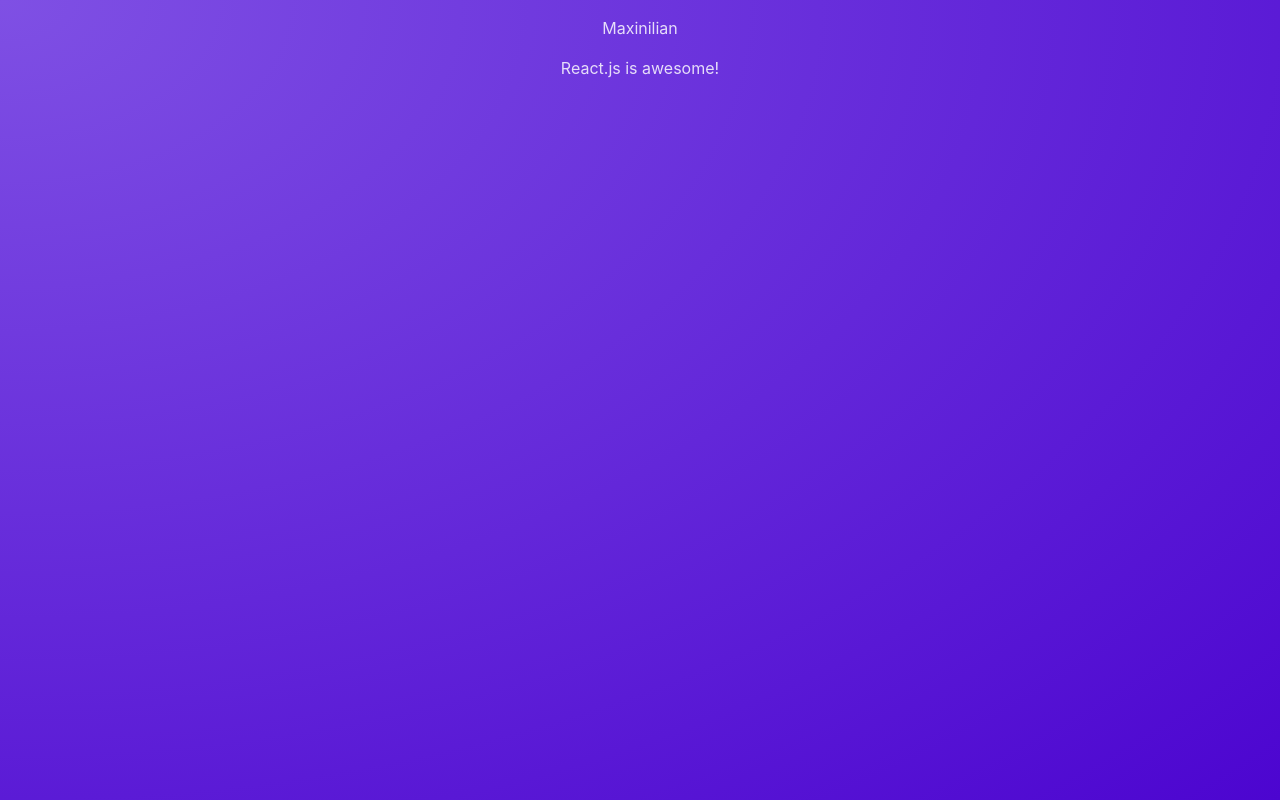
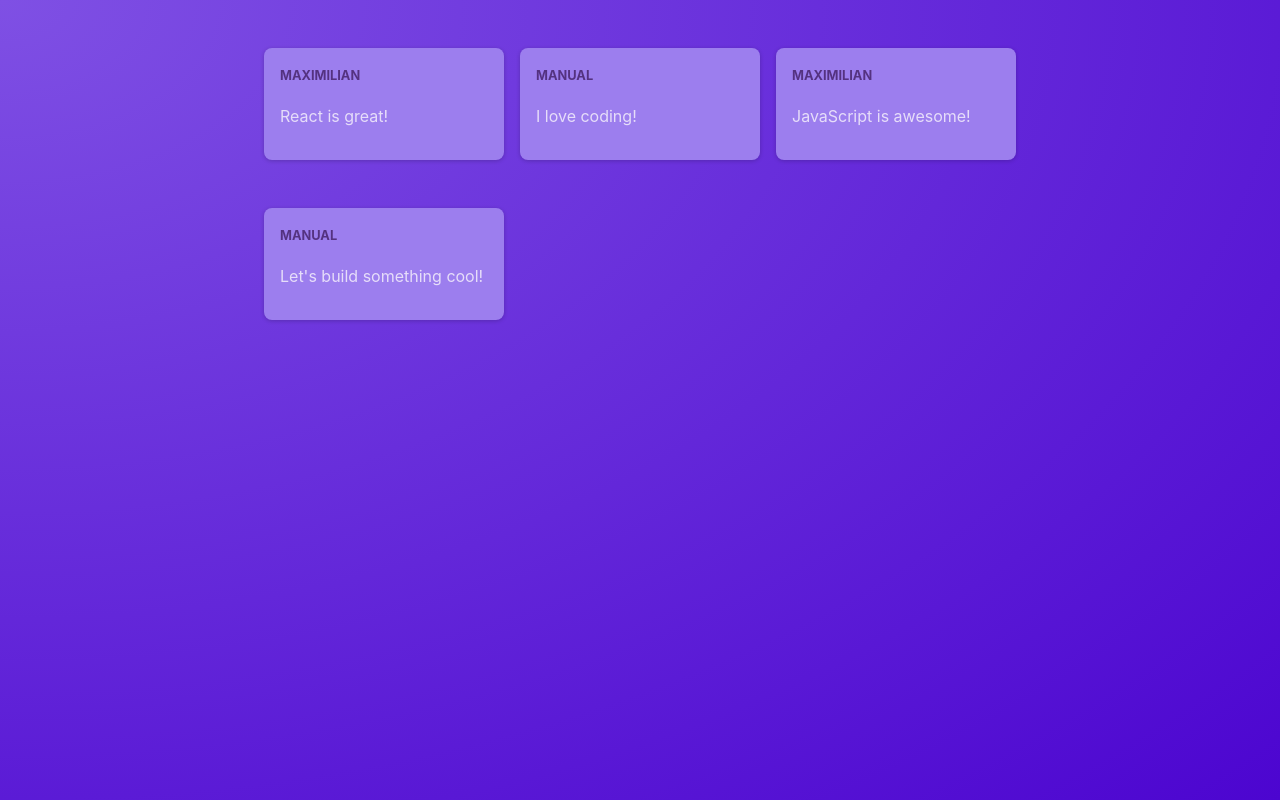
Before and after one commit to senli-rrc/starting-project, a React (Vite) app: page / in a window 1280 px wide. Built offline with nearby package versions, Linux system fonts and the light colour scheme.

Commit message:
[update]finish PostsList

```diff
--- a/src/App.jsx
+++ b/src/App.jsx
@@ -1,7 +1,11 @@
-import Post from "./components/Post";
+import PostsList from "./components/PostsList";
 
 function App() {
-  return <Post />;
+  return (
+    <main>
+      <PostsList />
+    </main>
+  );
 }
 
 export default App;
--- a/src/components/Post.jsx
+++ b/src/components/Post.jsx
@@ -1,9 +1,11 @@
-function Post() {
+import classes from './Post.module.css';
+
+function Post(props) {
   return (
-    <div>
-      <p>Maxinilian</p>
-      <p>React.js is awesome!</p>
-    </div>
+    <li className={classes.post}>
+      <p className={classes.author}>{props.author}</p>
+      <p className={classes.body}>{props.body}</p>
+    </li>
   );
 }
 
--- /dev/null
+++ b/src/components/Post.module.css
@@ -0,0 +1,35 @@
+.post {
+  margin: 1rem 0;
+  padding: 1rem;
+  background-color: #9c7eee;
+  border-radius: 8px;
+  box-shadow: 0 1px 4px rgba(0, 0, 0, 0.2);
+  animation: animate-in 1s ease-out forwards;
+}
+
+.author {
+  font-size: 0.8rem;
+  font-weight: bold;
+  color: #543280;
+  margin: 0;
+  text-transform: uppercase;
+}
+
+.text {
+  white-space: pre-wrap;
+  font-size: 1.25rem;
+  margin: 0.25rem 0 0 0;
+  color: #593884;
+  font-style: italic;
+}
+
+@keyframes animate-in {
+  from {
+    opacity: 0;
+    transform: translateY(1rem);
+  }
+  to {
+    opacity: 1;
+    transform: translateY(0);
+  }
+}
--- /dev/null
+++ b/src/components/PostsList.jsx
@@ -0,0 +1,15 @@
+import Post from "./Post";
+import classes from './PostsList.module.css';
+
+function PostsList() {
+  return (
+    <ul className={classes.posts}>
+      <Post author="Maximilian" body="React is great!" />
+      <Post author="Manual" body="I love coding!" />
+      <Post author="Maximilian" body="JavaScript is awesome!" />
+      <Post author="Manual" body="Let's build something cool!" />
+    </ul>
+  );
+}
+
+export default PostsList;
--- /dev/null
+++ b/src/components/PostsList.module.css
@@ -0,0 +1,10 @@
+.posts {
+  list-style: none;
+  max-width: 50rem;
+  margin: 1rem auto;
+  padding: 1rem 0;
+  display: grid;
+  gap: 1rem;
+  grid-template-columns: repeat(3, 30%);
+  justify-content: center;
+}
--- a/src/index.css
+++ b/src/index.css
@@ -18,6 +18,5 @@
 
 body {
   margin: 0;
-  text-align: center;
   color: #e6ddf9;
 }
```
Also changed, not shown: src/components/NewPost.jsx (added, +18 -0 lines), src/components/NewPost.module.css (added, +55 -0 lines).
